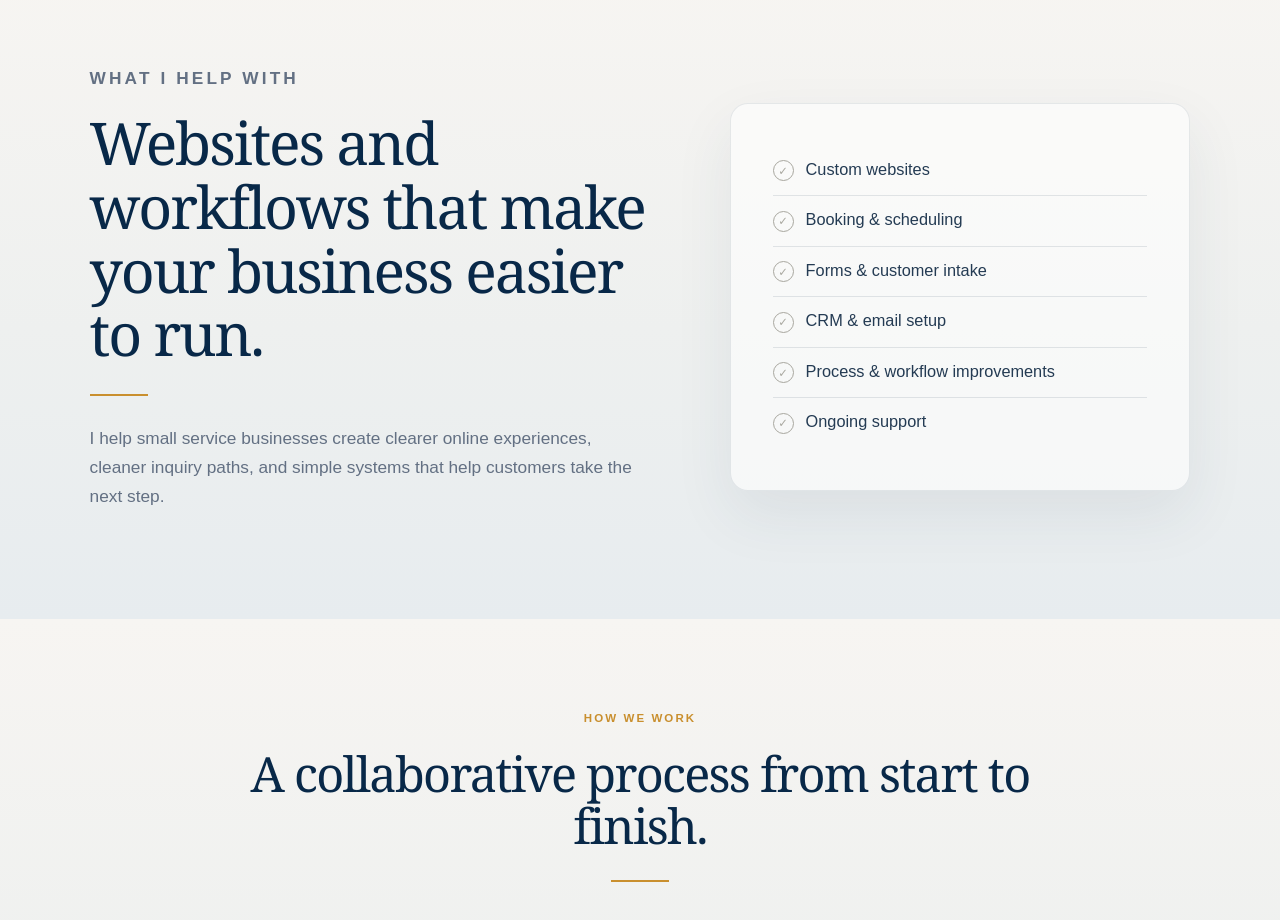
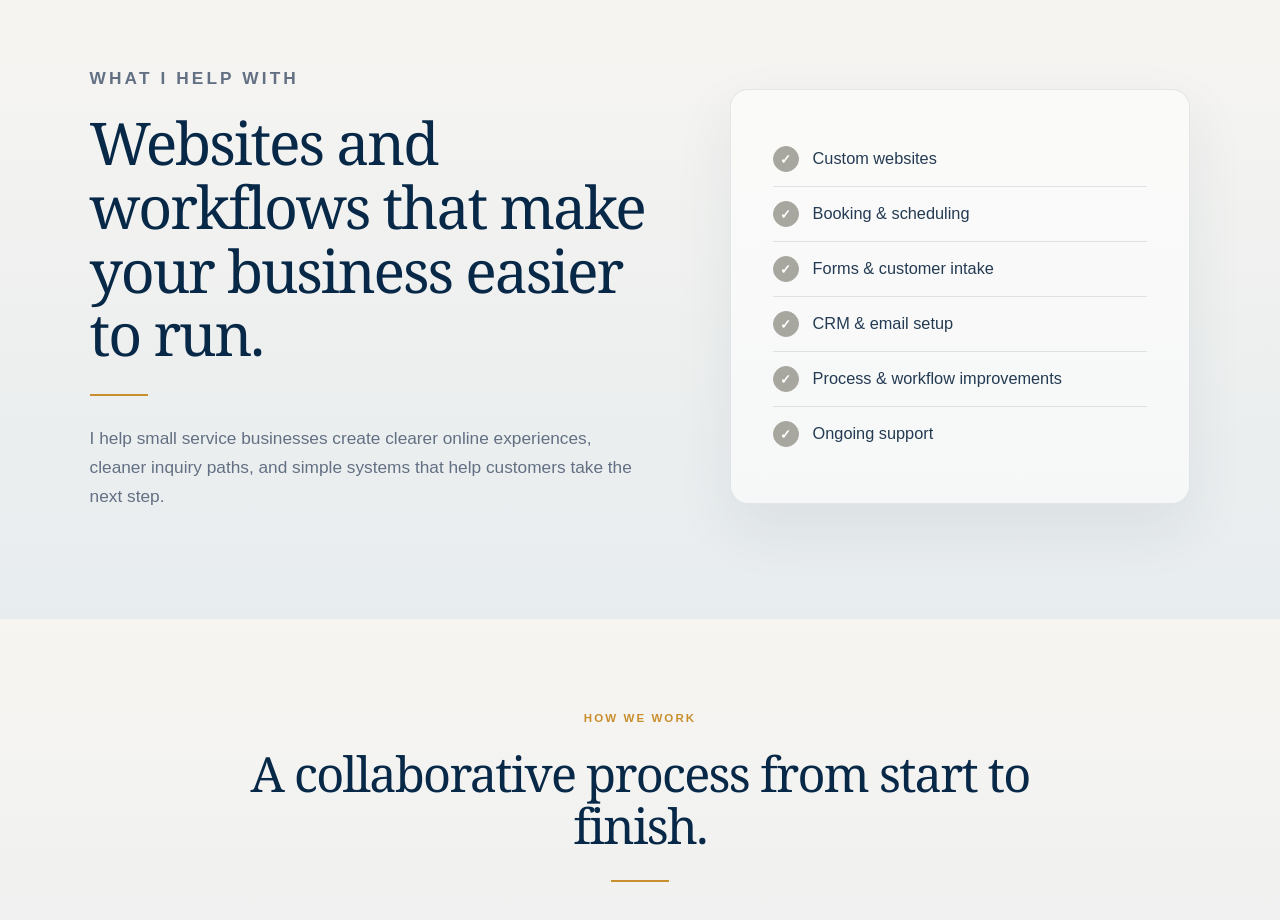
Before and after one commit to michellemccluskey333-create/arcandwave, a plain HTML site: page index.html in a window 1280 px wide. Shown: the part 980-1900 px from the top of the page. Drawn offline with Linux system fonts and the light colour scheme.

Commit message:
Update styles.css

```diff
--- a/css/styles.css
+++ b/css/styles.css
@@ -360,13 +360,15 @@ h2::after {
   display: inline-flex;
   justify-content: center;
   align-items: center;
-  width: 19px;
-  height: 19px;
-  margin-right: 12px;
+  width: 24px;
+  height: 24px;
+  margin-right: 14px;
+  background: var(--warm-stone);
   border: 1px solid var(--warm-stone);
-  color: var(--warm-stone);
   border-radius: 50%;
-  font-size: 0.72rem;
+  color: var(--white);
+  font-size: 0.82rem;
+  font-weight: 700;
 }
 
 .process-section {
```
